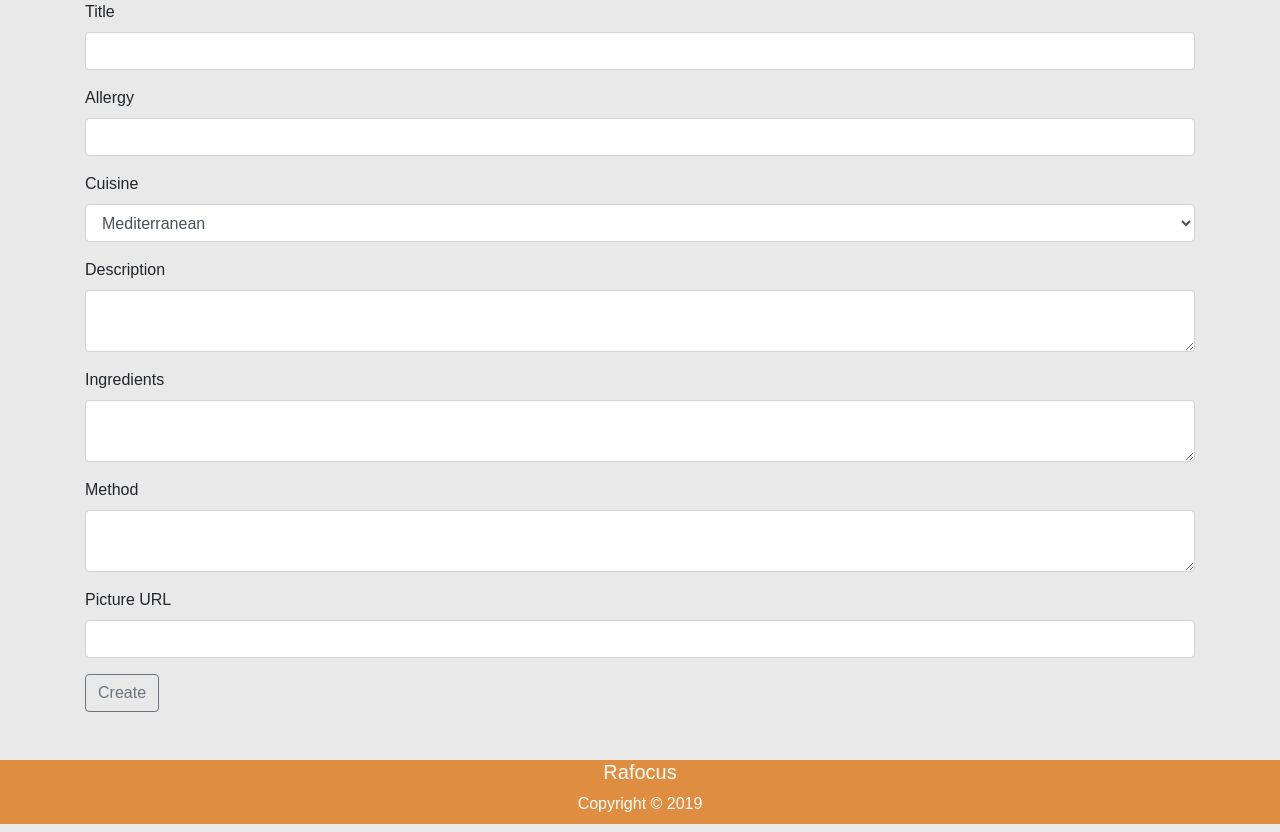
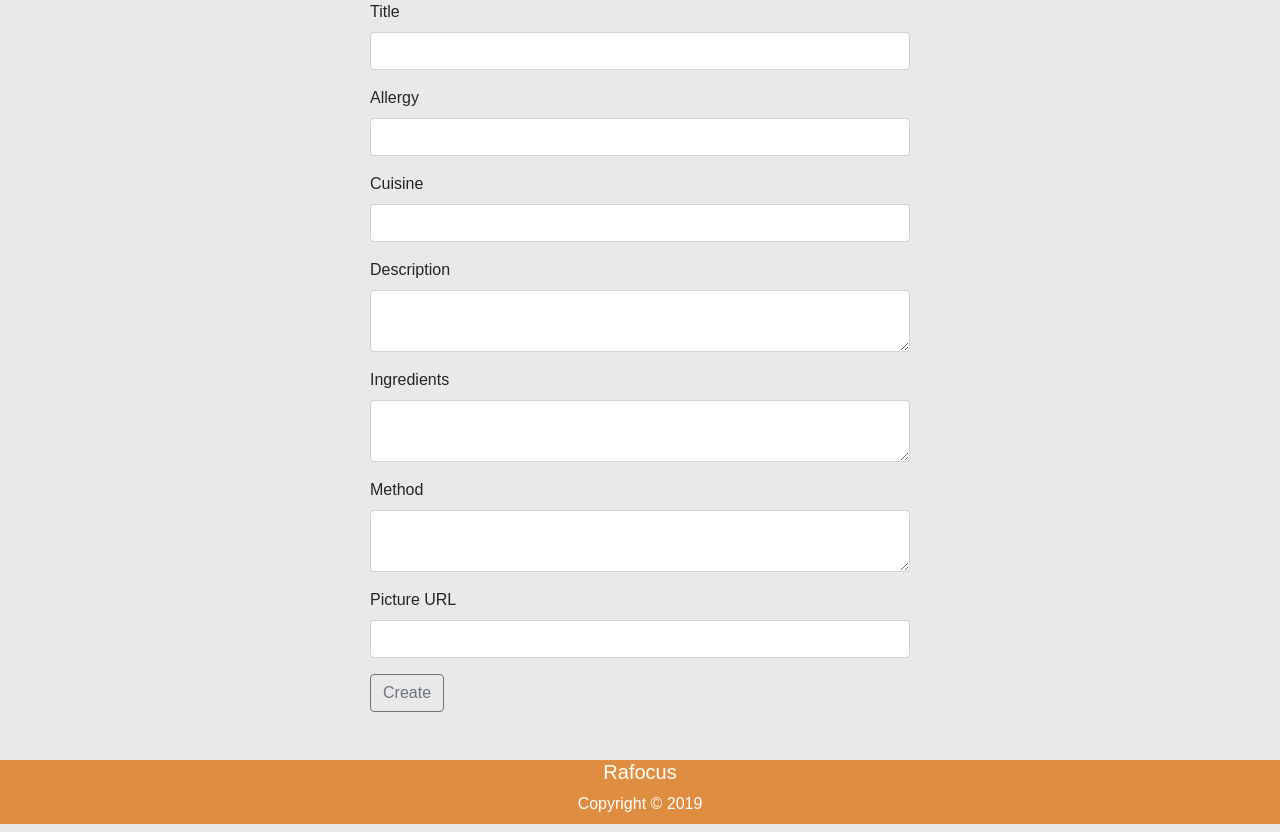
Before and after one commit to Code-Institute-Submissions/rafocus-milestone-project-3, a Flask app: page /recipe/new in a window 1280 px wide. Shown: the part 56-888 px from the top of the page. Run offline with Flask 2, Linux system fonts and the light colour scheme; the visitor is signed in with stand-in values (Sample User, id 1); data comes from the database, SQL or seed files in the repository; some libraries are stand-ins or nearby versions.

Commit message:
cuisine choices removed, style register, login, recipe forms

```diff
--- a/cookbook/forms.py
+++ b/cookbook/forms.py
@@ -34,7 +34,7 @@ class LoginForm(FlaskForm):
 
 class RecipeForm(FlaskForm):
     title = StringField('Title', validators=[DataRequired()])
-    cuisine = SelectField('Cuisine', choices=[('1','Mediterranean'), ('2','European'), ('3','Asian')])
+    cuisine = StringField('Cuisine')
     requirement = StringField('Allergy')
     picture = StringField('Picture URL')
     description = TextAreaField('Description')
--- a/cookbook/templates/login.html
+++ b/cookbook/templates/login.html
@@ -1,5 +1,7 @@
 {% extends "main.html" %}
 {% block content %}
+<div class="row justify-content-around">
+    <div class="col-3">
         <form method="POST" novalidate>
             {{ form.hidden_tag() }}
             <div class="form-group">
@@ -32,4 +34,6 @@
                 {{ form.submit(class="btn btn-outline-secondary") }}
             </div>
         </form>
+    </div>
+</div>
 {% endblock content %}
--- a/cookbook/templates/new_recipe.html
+++ b/cookbook/templates/new_recipe.html
@@ -1,5 +1,7 @@
 {% extends "main.html" %}
 {% block content %}
+<div class="row justify-content-around">
+    <div class="col-6">
         <form method="POST" novalidate>
             <!-- this is to protect against cross site request forgery attacks -->
             {{ form.hidden_tag() }}
@@ -98,4 +100,6 @@
                 {{ form.submit(class="btn btn-outline-secondary") }}
             </div>
         </form>
+    </div>
+</div>
 {% endblock content %}
--- a/cookbook/templates/register.html
+++ b/cookbook/templates/register.html
@@ -1,5 +1,7 @@
 {% extends "main.html" %}
 {% block content %}
+<div class="row justify-content-around">
+    <div class="col-6">
         <form method="POST" novalidate>
             {{ form.hidden_tag() }}
             <div class="form-group">
@@ -61,4 +63,6 @@
         <div>
             Already have an account? <a href="{{url_for('login')}}">Sign In</a>
         </div>
+    </div>
+</div>
 {% endblock content %}
```
Also changed, not shown: README.md. Lines whose indentation alone changed are shown as unchanged.
